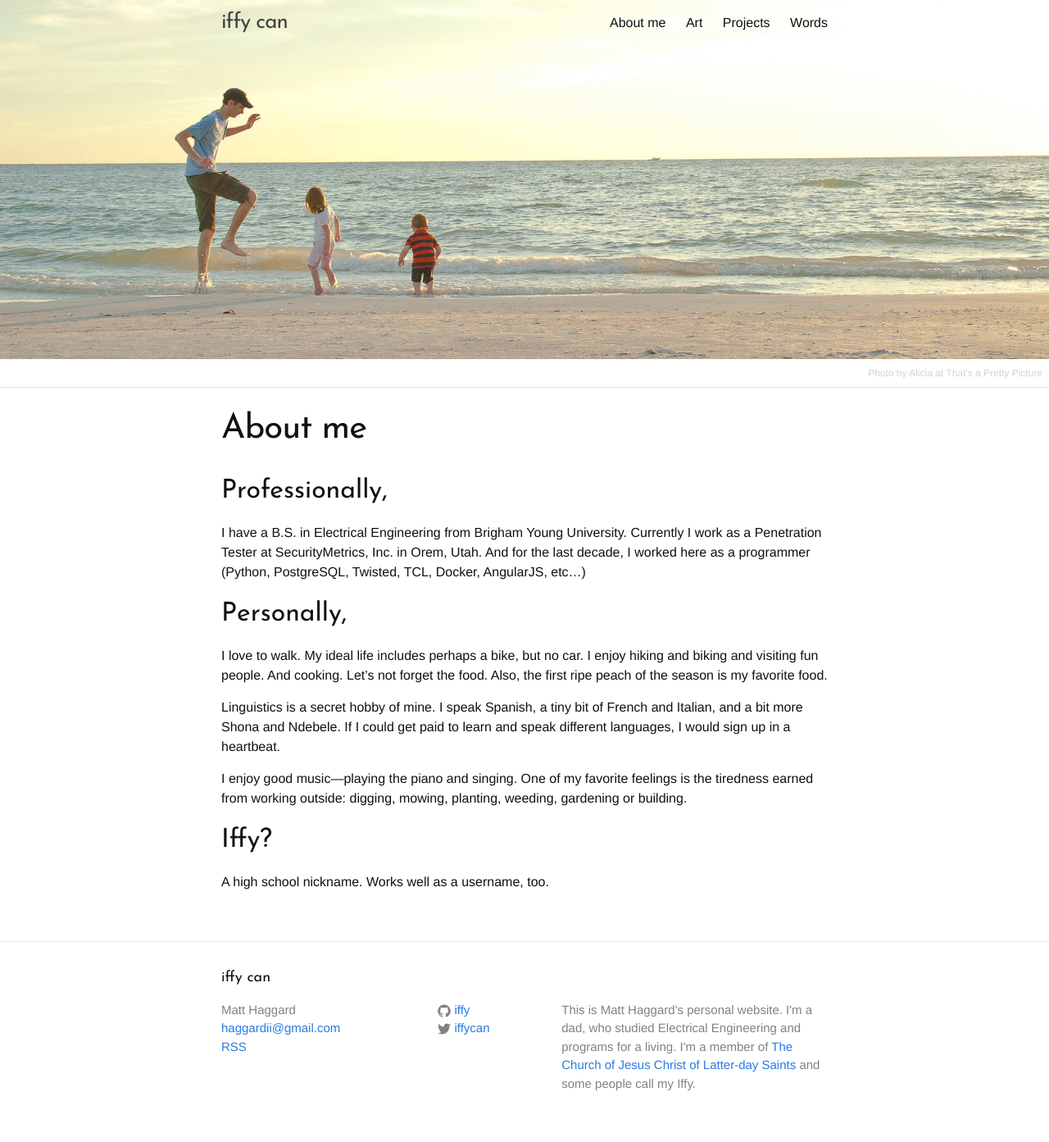
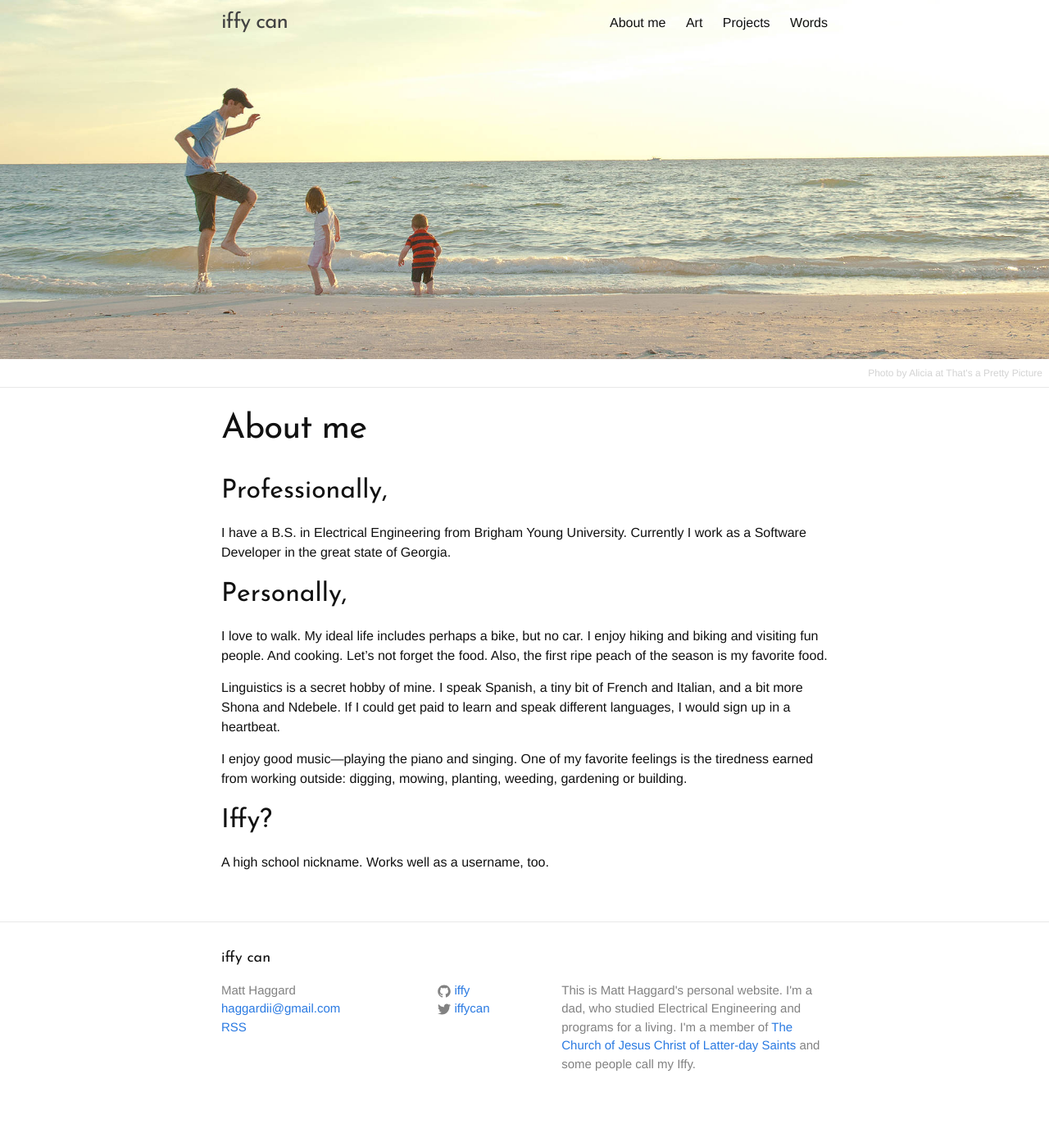
Before and after one commit to iffy/iffy.github.com, a Jekyll site: the page built from about.md, in a window 1280 px wide. Shown: the whole page at 82% size. Built offline with Jekyll 4.4.1, drawn with Linux system fonts in a browser that asks for light colours; nearby versions of some CDN libraries; some web fonts are replaced; after the commit the page ends 1369 px from its top, so only the background shows below that.

Commit message:
Update antiquated about

```diff
--- a/about.md
+++ b/about.md
@@ -10,8 +10,7 @@ menu: main
 
 ## Professionally, ##
 
-I have a B.S. in Electrical Engineering from Brigham Young University.  Currently I work as a Penetration Tester at SecurityMetrics, Inc. in Orem, Utah.  And for the last decade, I worked here as a programmer (Python, PostgreSQL, Twisted, TCL, Docker, AngularJS, etc...)
-
+I have a B.S. in Electrical Engineering from Brigham Young University.  Currently I work as a Software Developer in the great state of Georgia.
 
 ## Personally, ##
 
```
